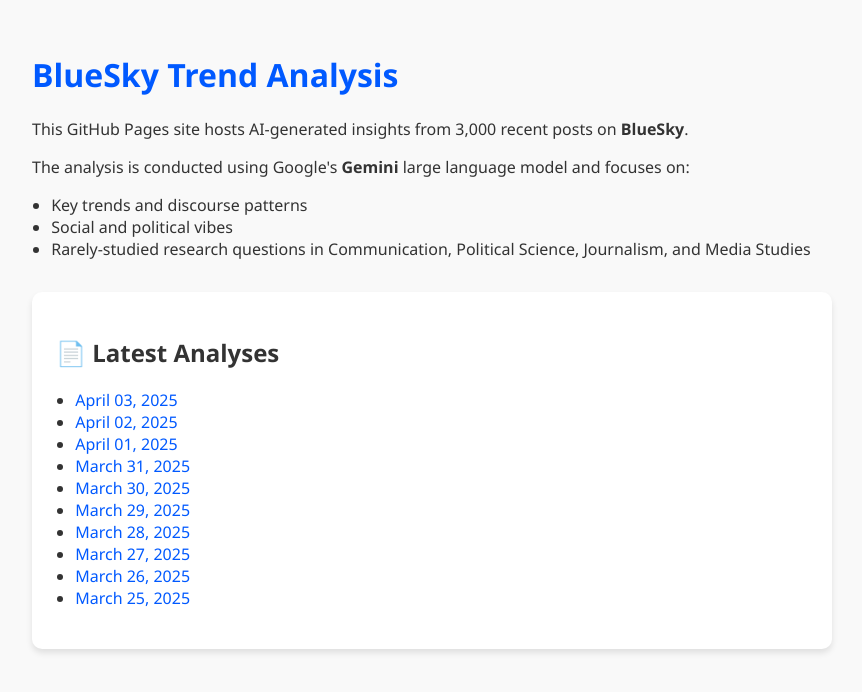
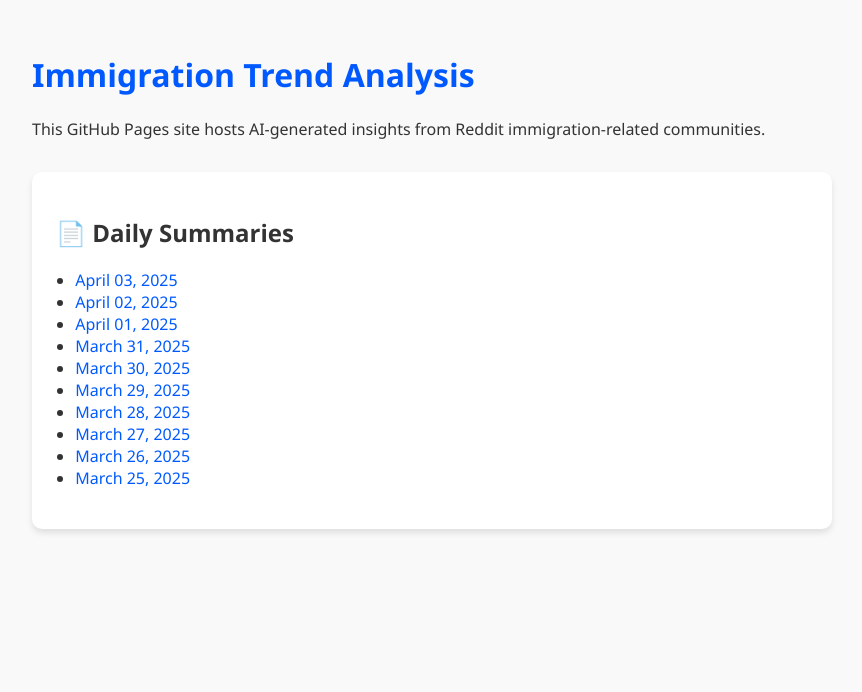
Before and after one commit to weiaiwayne/lampminer, a plain HTML site: page index.html in a window 1280 px wide. Shown: the whole page, without its empty margins (208-1070 px from the left). Drawn offline with Linux system fonts and the light colour scheme.

Commit message:
Update index.html with new summaries

```diff
--- a/index.html
+++ b/index.html
@@ -3,7 +3,7 @@
 <head>
   <meta charset="UTF-8" />
   <meta name="viewport" content="width=device-width, initial-scale=1.0"/>
-  <title>BlueSky Trend Analysis</title>
+  <title>Immigration Reddit Analysis</title>
   <style>
     body {
       font-family: 'Segoe UI', sans-serif;
@@ -38,17 +38,10 @@
 </head>
 <body>
   <div class="container">
-    <h1>BlueSky Trend Analysis</h1>
-    <p>This GitHub Pages site hosts AI-generated insights from 3,000 recent posts on <strong>BlueSky</strong>.</p>
-    <p>The analysis is conducted using Google's <strong>Gemini</strong> large language model and focuses on:</p>
-    <ul>
-      <li>Key trends and discourse patterns</li>
-      <li>Social and political vibes</li>
-      <li>Rarely-studied research questions in Communication, Political Science, Journalism, and Media Studies</li>
-    </ul>
-
+    <h1>Immigration Trend Analysis</h1>
+    <p>This GitHub Pages site hosts AI-generated insights from Reddit immigration-related communities.</p>
     <div class="card">
-      <h2>📄 Latest Analyses</h2>
+      <h2>📄 Daily Summaries</h2>
       <ul>
         <li><a href="docs/gemini_analysis_20250403.md" target="_blank">April 03, 2025</a></li>
         <li><a href="docs/gemini_analysis_20250402.md" target="_blank">April 02, 2025</a></li>
```
